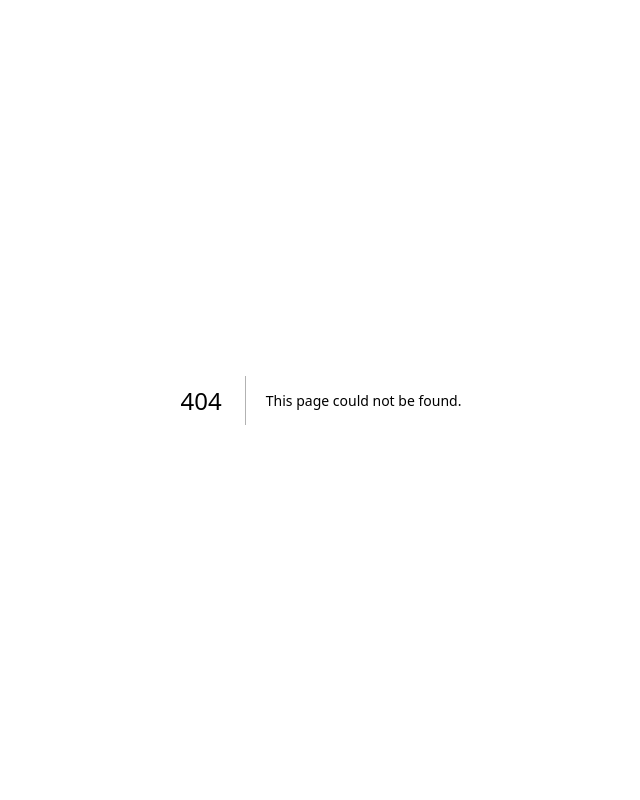
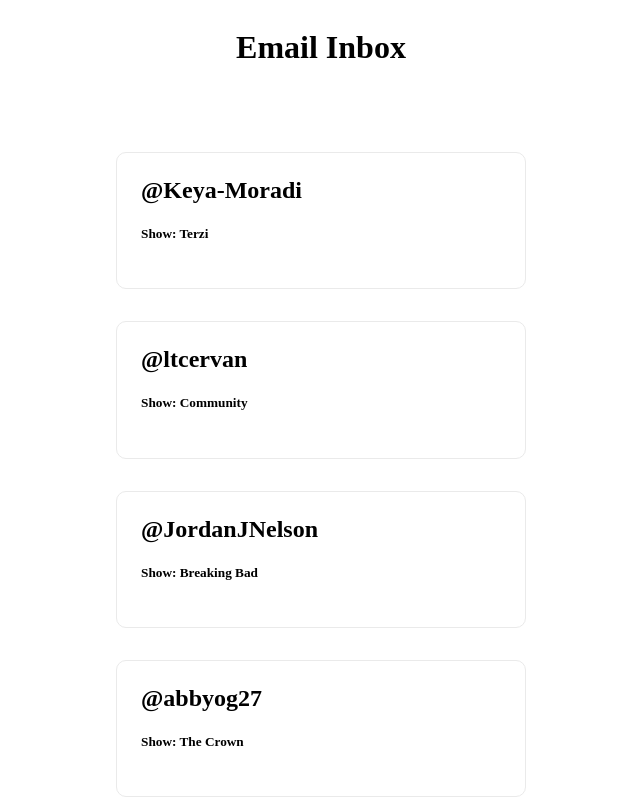
Before and after one commit to SEIRFX-822/nextjs-blog, a Next.js app: page /email/inbox in a window 1280 px wide. Before the commit this address had no page. Shown: the top 800 px of the page, without its empty margins (319-959 px from the left). Built offline with nearby package versions, Linux system fonts and the light colour scheme.

Commit message:
feat: add Inbox component, add Message component, display data using Message component

```diff
--- /dev/null
+++ b/pages/email/inbox.js
@@ -0,0 +1,41 @@
+import Link from 'next/link';
+import Image from 'next/image';
+import styles from '../../styles/Inbox.module.css';
+import Message from '../message';
+
+// data
+const engineersArray = [
+    { username: '@Keya-Moradi', message: 'Terzi'},
+    { username: '@ltcervan', message: 'Community'},
+    { username: '@JordanJNelson', message: 'Breaking Bad'},
+    { username: '@abbyog27', message: 'The Crown'},
+    { username: '@Nimsey', message: 'Blue Eye Samurai'},
+    { username: '@dfloresca', message: 'Dancing With The Stars'},
+    { username: '@gongt108', message: 'Avatar the Last Airbender'},
+    { username: '@soyrvelez', message: 'The Curse'},
+    { username: '@DougAlex32', message: 'Breaking Bad'},
+    { username: '@ositae', message: 'Friday'},
+    { username: '@mike-gustafson', message: 'Monarch Legacy of Monsters'},
+    { username: '@DonEvans63', message: 'Valhalla'},
+    { username: '@DGWonKanobi', message: 'Money Heist'},
+    { username: '@romebell', message: 'Peaky Blinders'},
+    { username: '@avisa-ga', message: 'New Amsterdam'},
+]
+
+export default function Inbox() {
+    const displayEngineersArray = engineersArray.map((engineer, idx) => {
+        return <Message username={engineer.username} message={engineer.message} key={idx} />
+    });
+
+    return (
+        <div className={styles.container}>
+            <h1>Email Inbox</h1>
+
+            <div className={styles.grid}>
+                {displayEngineersArray}
+            </div>
+
+            <Link href="/">Return Home</Link>
+        </div>
+    )
+}
--- /dev/null
+++ b/pages/message.js
@@ -0,0 +1,10 @@
+import styles from '../styles/Inbox.module.css';
+
+export default function Message({ username, message }) {
+    return (
+        <div className={styles.card}>
+            <h3>{username}</h3>
+            <h5>Show: {message}</h5>
+        </div>
+    )
+}
```
